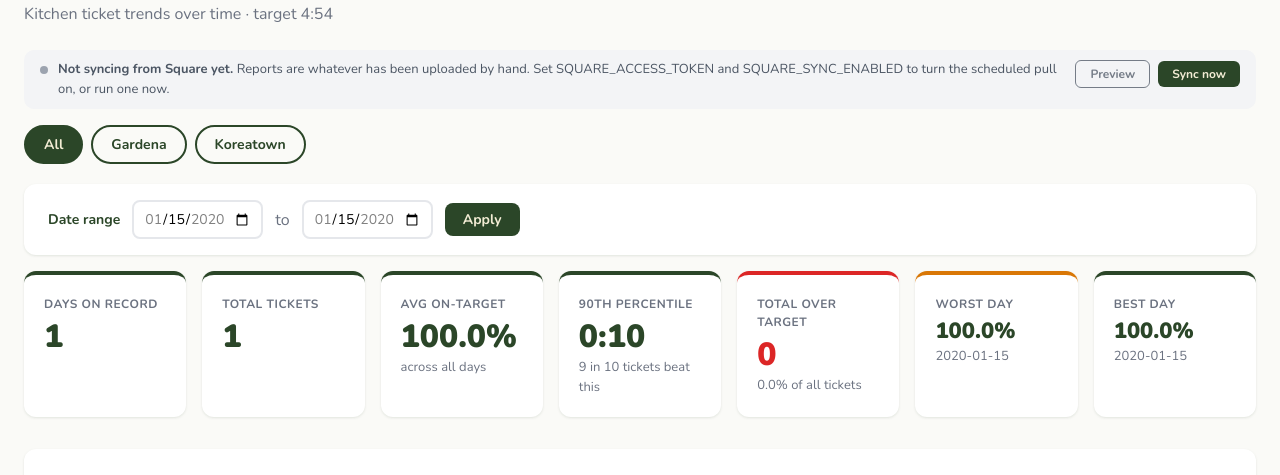
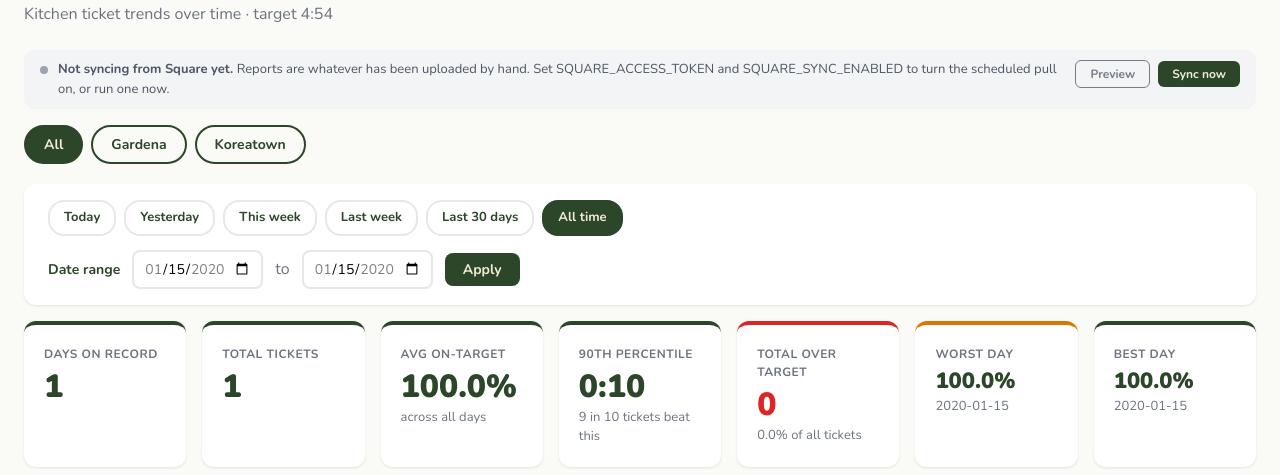
Before and after one commit to YeemsCoffee/lossanalysis, a Flask app: page /history in a window 1280 px wide. Shown: the part 147-622 px from the top of the page. Run offline with Flask 3, Linux system fonts and the light colour scheme; a user stored in the database is signed in; data comes from the database, SQL or seed files in the repository; tables that the repository leaves empty hold one stand-in row (values such as "Sample post"); parts of the project's set-up code (start-up, migrations or seed data) failed here and were passed over; some libraries are stand-ins or nearby versions.

Commit message:
Add one-click date ranges to History
Six shortcuts above the date pickers: Today, Yesterday, This week, Last
week, Last 30 days and All time. The one matching the current range is
highlighted, and each carries the location tab through, so clicking
Yesterday from the Gardena tab does not silently widen to both stores.

Anchored on the real calendar rather than the newest day with data,
because "Yesterday" has to mean yesterday even when the store was shut.
"This week" runs Monday to today, matching how a week is talked about
in the store rather than a rolling seven days.

That anchoring makes an empty range reachable in one click, and the
page handled it badly: any range with no tickets fell through to the
"No data yet — upload your first report" screen, which dropped the
date picker entirely and left no way back but editing the URL. Never
having uploaded and having picked a quiet week are now separate states,
and the second keeps the shortcuts on screen.

Co-Authored-By: Claude Opus 5 <noreply@anthropic.com>
Claude-Session: https://claude.ai/code/session_01XrPXQykZAH65bzkBRzKDvE

```diff
--- a/app/routes.py
+++ b/app/routes.py
@@ -271,6 +271,36 @@ def day(date):
 # History
 # ---------------------------------------------------------------------------
 
+def _date_presets(from_date, to_date, earliest, latest):
+    """
+    One-click ranges for the History picker.
+
+    Anchored on the real calendar rather than on the newest day with data:
+    "Yesterday" has to mean yesterday even when yesterday was closed, or the
+    label lies. A preset covering days with no tickets lands on the empty
+    state, which keeps the picker on screen so the next one is one click away.
+
+    "This week" runs Monday to today, matching how a week is talked about in
+    the store rather than a rolling seven days.
+    """
+    today     = date.today()
+    yesterday = today - timedelta(days=1)
+    monday    = today - timedelta(days=today.weekday())
+
+    ranges = [
+        ("Today",        today,                     today),
+        ("Yesterday",    yesterday,                 yesterday),
+        ("This week",    monday,                    today),
+        ("Last week",    monday - timedelta(days=7), monday - timedelta(days=1)),
+        ("Last 30 days", today - timedelta(days=29), today),
+        # Not "All": the location tabs directly above already have an All.
+        ("All time",     date.fromisoformat(earliest), date.fromisoformat(latest)),
+    ]
+    return [{"label": label, "from": start.isoformat(), "to": end.isoformat(),
+             "active": from_date == start.isoformat() and to_date == end.isoformat()}
+            for label, start, end in ranges]
+
+
 @bp.route("/history")
 @login_required
 def history():
@@ -285,12 +315,14 @@ def history():
                                sync=_sync_banner(),
                                from_date=None, to_date=None,
                                earliest=None, latest=None,
+                               presets=[],
                                location=location, locations=LOCATIONS,
                                target_fmt=target_fmt, target_pct=target_pct,
                                targets=targets)
 
     from_date = request.args.get("from", earliest)
     to_date   = request.args.get("to",   latest)
+    presets   = _date_presets(from_date, to_date, earliest, latest)
 
     loc = location if location else None
     tgt = targets["target_seconds"]
@@ -305,6 +337,7 @@ def history():
                                sync=_sync_banner(),
                                from_date=from_date, to_date=to_date,
                                earliest=earliest, latest=latest,
+                               presets=presets,
                                location=location, locations=LOCATIONS,
                                target_fmt=target_fmt, target_pct=target_pct,
                                targets=targets)
@@ -457,6 +490,7 @@ def history():
         to_date=to_date,
         earliest=earliest,
         latest=latest,
+        presets=presets,
         period_days=len(rows),
         total_tickets=total_tickets,
         total_over=total_over,
--- a/app/templates/history.html
+++ b/app/templates/history.html
@@ -23,7 +23,7 @@
   {% endfor %}
 </div>
 
-{% if not rows %}
+{% if not earliest %}
   <div class="section" style="text-align:center; padding:60px; color:var(--gray);">
     <div style="font-size:48px; margin-bottom:16px;">📭</div>
     <div style="font-size:18px; font-weight:700; color:var(--green);">No data yet</div>
@@ -34,6 +34,19 @@
 
 <!-- Date range picker -->
 <div class="section" style="padding:16px 24px; margin-bottom:16px;">
+  {% if presets %}
+    <div style="display:flex; gap:8px; flex-wrap:wrap; margin-bottom:14px;">
+      {% for p in presets %}
+        <a href="{{ url_for('main.history', **dict({'from': p['from'], 'to': p.to},
+                                                   **({'location': location} if location else {}))) }}"
+           style="padding:6px 14px; border-radius:16px; font-size:13px; font-weight:700;
+                  text-decoration:none; border:2px solid var(--gray-light);
+                  {% if p.active %}background:var(--green); color:var(--cream);
+                                   border-color:var(--green);
+                  {% else %}color:var(--green);{% endif %}">{{ p.label }}</a>
+      {% endfor %}
+    </div>
+  {% endif %}
   <form method="get" action="{{ url_for('main.history') }}"
         style="display:flex; align-items:center; gap:12px; flex-wrap:wrap;">
     {% if location %}
@@ -59,6 +72,19 @@
     {% endif %}
   </form>
 </div>
+
+{% if not rows %}
+  <div class="section" style="text-align:center; padding:48px; color:var(--gray);">
+    <div style="font-size:40px; margin-bottom:12px;">🗓</div>
+    <div style="font-size:17px; font-weight:700; color:var(--green);">
+      No tickets between {{ from_date }} and {{ to_date }}{% if location %} at {{ location }}{% endif %}
+    </div>
+    <div style="margin-top:8px;">
+      The store may have been closed, or the data may not have synced yet.
+      Pick another range above.
+    </div>
+  </div>
+{% else %}
 
 <!-- Period summary cards -->
 <div class="stat-grid">
@@ -177,6 +203,7 @@
 </div>
 
 {% endif %}
+{% endif %}
 {% endblock %}
 
 {% block scripts %}
```
Also changed, not shown: tests/test_routes.py (+70 -0 lines).
